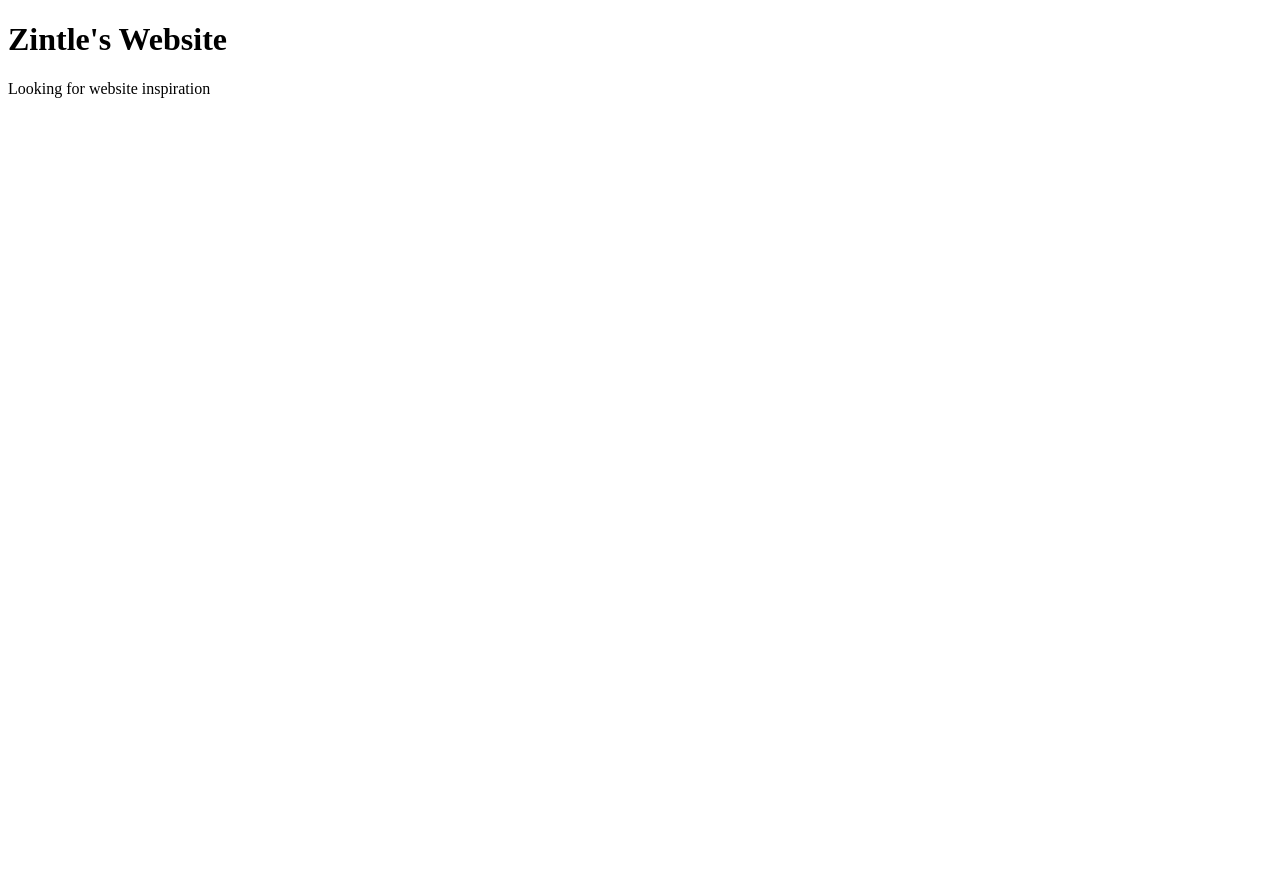
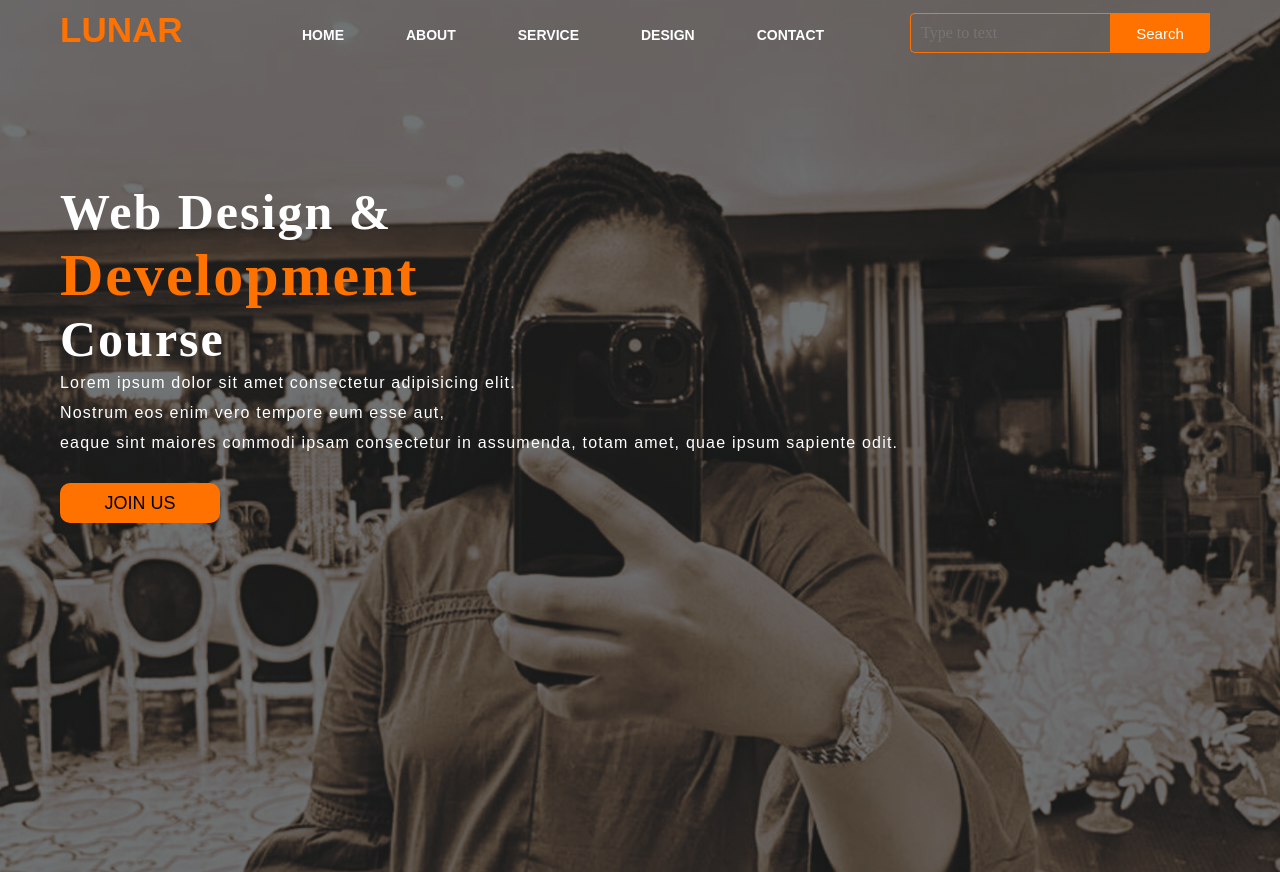
Before and after one commit to ZNkomo/ZNkomo.github.io, a plain HTML site: page index.html in a window 1280 px wide. Before the commit the page ends 800 px from the top, so only its background shows below. Drawn offline with Linux system fonts and the light colour scheme.

Commit message:
Website Development

```diff
--- a/index.html
+++ b/index.html
@@ -1,7 +1,41 @@
 <!DOCTYPE html>
-<html>
+<html lang="en">
+<head>
+
+    <title>Webpage Design</title>
+    <link rel="stylesheet" href="style.css">
+</head>
 <body>
-<h1>Zintle's Website</h1>
-<p>Looking for website inspiration</p>
+    <div class="main">
+        <div class="navbar">
+            <div class="icon">
+                <h2 class="logo">LUNAR</h2>
+            </div>
+            <div class="menu">
+                <ul>
+                    <li> <a href="#">HOME</a></li>
+                    <li> <a href="#">ABOUT</a></li>
+                    <li> <a href="#">SERVICE</a></li>
+                    <li> <a href="#">DESIGN</a></li>
+                    <li> <a href="#">CONTACT</a></li>
+                </ul>
+            </div>
+
+            <div class="search">
+                <input class="srch" type="search" name="" placeholder="Type to text">
+                <a href="#"><button class="btn">Search</button></a>
+            </div>
+
+        </div>
+            <div class="content">
+                <h1>Web Design & <br><span>Development</span> <br>Course</h1>
+                <p class="par">Lorem ipsum dolor sit amet consectetur adipisicing elit. <br>
+                     Nostrum eos enim vero tempore eum esse aut,<br>
+                     eaque sint maiores commodi ipsam consectetur in assumenda, totam amet, quae ipsum sapiente odit.</p>
+
+                     <button class="cn"><a href="#">JOIN US</a></button>
+            </div>
+
+    </div>
 </body>
 </html>
--- /dev/null
+++ b/style.css
@@ -0,0 +1,161 @@
+*{
+    margin: 0;
+    padding: 0;
+
+}
+
+.main{
+    width: 100%;
+    background: linear-gradient(to top, rgba(0,0,0,0.5)50%,rgba(0,0,0,0.5)50%), url(1.jpg);
+    background-position: center;
+    background-size: cover;
+    height: 109vh;
+}
+
+.navbar{
+    width: 1200px;
+    height: 75px;
+    margin:auto;
+}
+
+.icon{
+   width: 200px;
+   float: left;
+   height: 70px;
+}
+
+.logo{
+    color: #ff7200;
+    font-size: 35px;
+    font-family: Arial;
+    padding-left: 20px;
+    float: left;
+    padding-top: 10px;
+}
+
+.menu{
+    width: 400px;
+    float: left;
+    height: 70px ;
+}
+
+ul{
+    float: left;
+    display: flex;
+    justify-content: center;
+    align-items: center;
+}
+
+ul li{
+    list-style: none;
+    margin-left: 62px;
+    margin-top: 27px;
+    font-size: 14px;
+}
+
+ul li a{
+    text-decoration: none;
+    color: #fff;
+    font-family: Arial;
+    font-weight: bold;
+    transition: 0.4s ease-in-out;
+}
+
+ul li a:hover{
+    color: #ff7200;
+}
+
+.search{
+    width: 330px;
+    float: left;
+    margin-left: 270px;
+}
+
+.srch{
+    font-family: 'Times New Roman';
+    width: 200px;
+    height: 40px;
+    background: transparent;
+    border: 1px solid #ff7200;
+    margin-top: 13px;
+    color: #fff;
+    border-right: none;
+    font-size: 16px;
+    float: left;
+    padding: 10px;
+    border-bottom-left-radius: 5px;
+    border-top-left-radius: 5px;
+}
+
+.btn{
+    width: 100px;
+    height: 40px;
+    background: #ff7200;
+    border: 2px solid  #ff7200;
+    margin-top: 13px;
+    color: #fff;
+    font-size: 15px;
+    border-bottom-right-radius: 5px;
+    border-bottom-right-radius: 5px
+}
+
+.btn:focus{
+    outline: none;
+}
+
+.srch:focus{
+    outline: none;
+}
+
+.content{
+    width: 1200px;
+    height: auto;
+    margin: auto;
+    color: #fff;
+    position: relative;
+}
+
+.content .par{
+padding-left: 20px;
+padding-bottom: 25px;
+font-family: Arial;
+letter-spacing: 1.2px;
+line-height: 30px;
+}
+
+.content h1{
+    font-family: 'Times New Roman';
+    font-size: 50px;
+    padding-left: 20px;
+    margin-top: 9%;
+    letter-spacing: 2px;
+}
+
+.content .cn{
+    width: 160px;
+    height: 40px;
+    background: #ff7200;
+    border: none;
+    margin-bottom: 10px;
+    margin-left: 20px;
+    font-size: 18px;
+    border-radius: 10px;
+    cursor: pointer;
+    transform: .4s ease;
+}
+
+.content .cn a{
+    text-decoration: none;
+    color: black;
+    transition: .3s ease;
+}
+
+.cn:hover{
+    background-color: #fff;
+}
+
+.content span{
+    color: #ff7200;
+    font-size: 60px;
+
+}
```
Also changed, not shown: 1.jpg (added), InShot_20230128_231622715.jpg (added).
